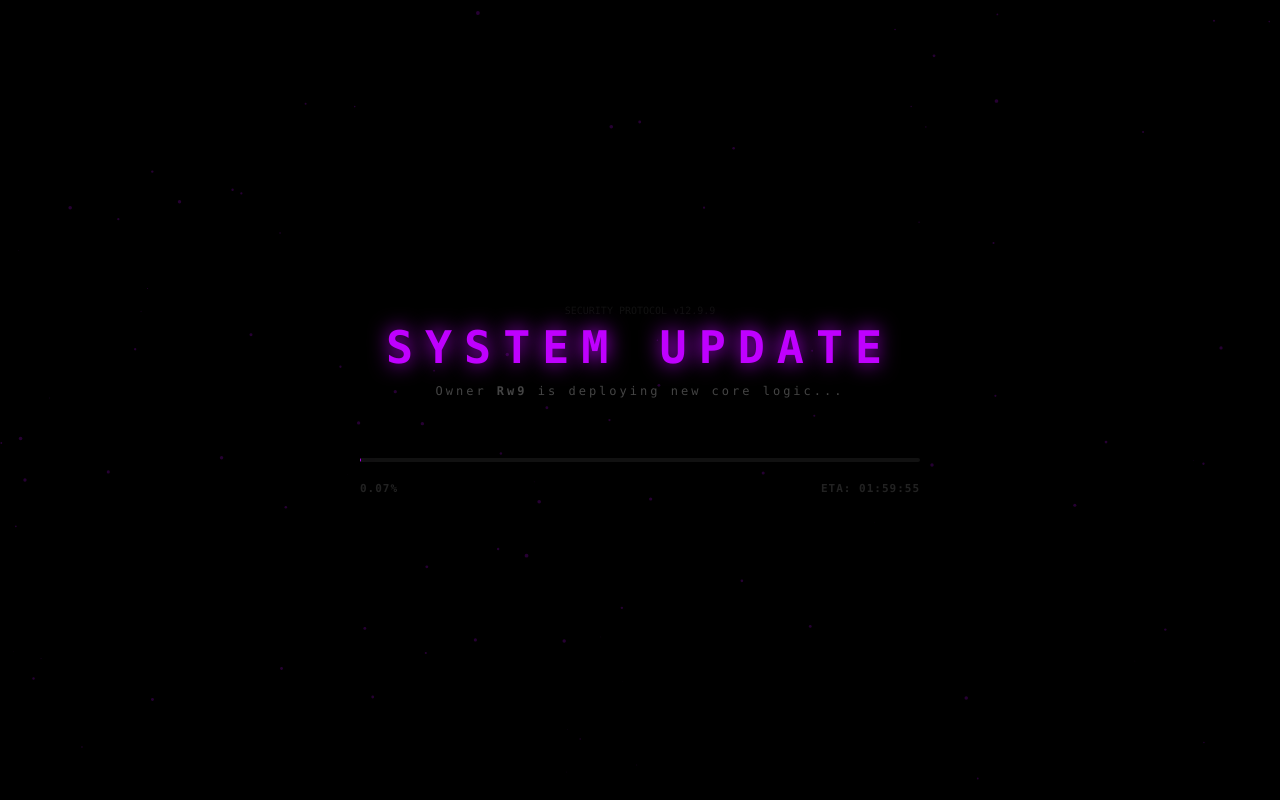
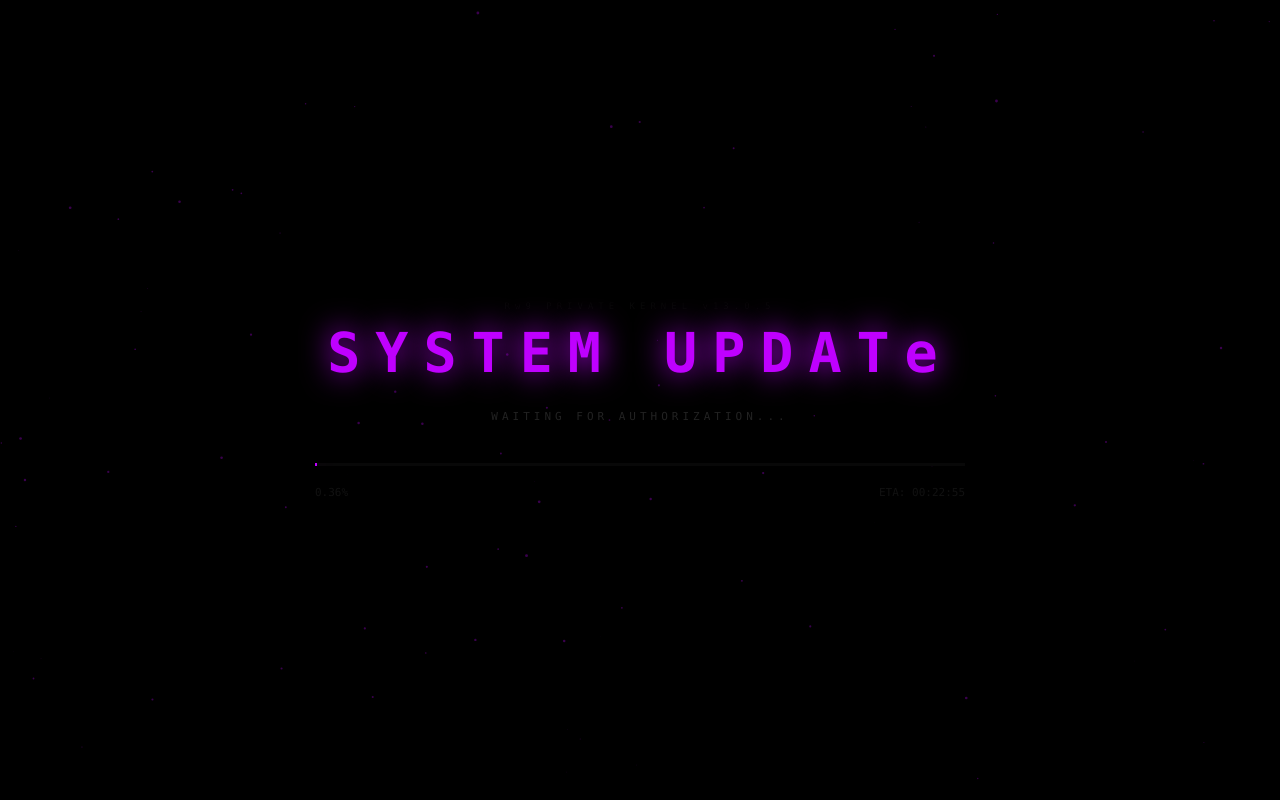
Before and after one commit to Rw967/rw9-logistic-engine, a plain HTML site: page index.html in a window 1280 px wide. Drawn offline with Linux system fonts and the light colour scheme.

Commit message:
Update index.html for new version and layout changes

```diff
--- a/index.html
+++ b/index.html
@@ -2,226 +2,167 @@
 <html lang="de">
 <head>
     <meta charset="UTF-8">
-    <meta name="viewport" content="width=device-width, initial-scale=1.0">
-    <title>Rw9 ENGINE | SYSTEM LOCKDOWN</title>
+    <title>Rw9 | PRIVATE CORE v13.0.5</title>
     <style>
-        :root {
-            --neon-purple: #bf00ff;
-            --neon-cyan: #00ffff;
+        :root { --neon-purple: #bf00ff; --main-color: var(--neon-purple); }
+        * { margin: 0; padding: 0; box-sizing: border-box; font-family: 'Consolas', monospace; }
+        body { background: #000; color: #fff; height: 100vh; width: 100vw; overflow: hidden; display: flex; align-items: center; justify-content: center; }
+
+        #bg-canvas { position: absolute; inset: 0; z-index: 1; opacity: 0.3; }
+
+        /* ADMIN INTERFACE (Standardmäßig versteckt) */
+        #admin-controls { display: none; }
+
+        /* ROBLOX BROADCAST */
+        #broadcast-layer { position: fixed; top: 15%; width: 100%; text-align: center; z-index: 2000; pointer-events: none; }
+        .announcement {
+            font-size: 38px; font-weight: 900; color: #fff;
+            text-shadow: 0 0 25px var(--main-color);
+            background: rgba(0,0,0,0.6); display: inline-block; padding: 15px 50px;
+            border-radius: 12px; transform: scale(0); transition: 0.4s;
         }
+        .announcement.show { transform: scale(1); }
 
-        * { margin: 0; padding: 0; box-sizing: border-box; font-family: 'Consolas', monospace; }
+        /* CHAT UNTEN LINKS */
+        #chat-box { position: fixed; bottom: 30px; left: 30px; width: 380px; background: rgba(0,0,0,0.8); border: 1px solid #1a1a1a; padding: 15px; z-index: 1000; }
+        #chat-display { height: 120px; overflow-y: auto; font-size: 13px; margin-bottom: 10px; color: #555; }
+        #chat-input { width: 100%; background: #0a0a0a; border: 1px solid #222; color: #fff; padding: 10px; outline: none; border-left: 3px solid var(--main-color); }
 
-        body {
-            background-color: #000;
-            color: #fff;
-            height: 100vh;
-            width: 100vw;
-            display: flex;
-            align-items: center;
-            justify-content: center;
-            overflow: hidden;
-        }
+        /* SYSTEM UPDATE UI */
+        #update-ui { position: relative; z-index: 10; text-align: center; width: 650px; }
+        h1 { font-size: 55px; letter-spacing: 15px; color: var(--main-color); text-shadow: 0 0 30px var(--main-color); font-weight: 900; }
 
-        /* Hintergrund-Partikel */
-        #bg-canvas {
-            position: absolute;
-            top: 0; left: 0;
-            z-index: 1;
-            opacity: 0.2;
-        }
+        /* Das kaputte "e" */
+        .flacker-e { display: inline-block; }
+        .broken { opacity: 0.1; transform: translate(4px, -2px) skewX(20deg); filter: blur(2px); }
 
-        /* UPDATE SCREEN CONTAINER */
-        #update-screen {
-            position: relative;
-            z-index: 10;
-            text-align: center;
-            width: 100%;
-            max-width: 600px;
-            padding: 20px;
-        }
-
-        h1 {
-            font-size: 45px;
-            letter-spacing: 12px;
-            color: var(--neon-purple);
-            text-shadow: 0 0 20px var(--neon-purple);
-            margin-bottom: 10px;
-            text-transform: uppercase;
-        }
-
-        .sub-text {
-            color: #444;
-            font-size: 12px;
-            letter-spacing: 3px;
-            margin-bottom: 60px;
-        }
-
-        /* LADEBALKEN */
-        .progress-container {
-            width: 100%;
-            height: 4px;
-            background: #111;
-            border-radius: 10px;
-            overflow: hidden;
-            position: relative;
-            box-shadow: 0 0 15px rgba(0,0,0,0.5);
-        }
-
-        #progress-fill {
-            width: 0%;
-            height: 100%;
-            background: var(--neon-purple);
-            box-shadow: 0 0 20px var(--neon-purple);
-            transition: width 1s linear;
-        }
-
-        .stats {
-            display: flex;
-            justify-content: space-between;
-            margin-top: 20px;
-            font-size: 11px;
-            color: #222;
-            font-weight: bold;
-            letter-spacing: 1px;
-        }
-
-        /* ALARM OVERLAY */
-        #alarm {
-            position: fixed;
-            inset: 0;
-            background: rgba(255, 0, 0, 0.3);
-            display: none;
-            z-index: 100;
-            animation: flash 0.6s infinite;
-        }
-
-        @keyframes flash {
-            0% { opacity: 0; } 50% { opacity: 1; } 100% { opacity: 0; }
-        }
-
-        #secret-btn {
-            position: fixed;
-            bottom: 0; right: 0;
-            width: 20px; height: 20px;
-            background: transparent;
-            z-index: 1000;
-            cursor: pointer;
-        }
+        .owner-info { color: #222; font-size: 11px; letter-spacing: 4px; margin-top: 25px; }
+        .progress-bar { width: 100%; height: 3px; background: #080808; margin-top: 40px; overflow: hidden; }
+        #fill { height: 100%; background: var(--main-color); width: 0%; box-shadow: 0 0 20px var(--main-color); transition: 1s linear; }
+        .stats { display: flex; justify-content: space-between; margin-top: 20px; font-size: 11px; color: #111; }
     </style>
 </head>
 <body>
 
     <canvas id="bg-canvas"></canvas>
-    <div id="alarm"></div>
 
-    <audio id="bg-music" loop><source src="https://www.soundhelix.com/examples/mp3/SoundHelix-Song-15.mp3"></audio>
-
-    <div id="update-screen">
-        <p style="color: #111; font-size: 10px; margin-bottom: 5px;">SECURITY PROTOCOL v12.9.9</p>
-        <h1>System Update</h1>
-        <p class="sub-text">Owner <b>Rw9</b> is deploying new core logic...</p>
-
-        <div class="progress-container">
-            <div id="progress-fill"></div>
+    <div id="admin-controls">
+        <div id="broadcast-layer">
+            <div id="announcement-text" class="announcement">ADMIN ACCESS GRANTED</div>
         </div>
-
-        <div class="stats">
-            <div id="perc-display">0.00%</div>
-            <div id="eta-display">ETA: 02:00:00</div>
+        <div id="chat-box">
+            <div id="chat-display"></div>
+            <input type="text" id="chat-input" placeholder="Enter Command...">
         </div>
     </div>
 
-    <div id="secret-btn" onclick="cheat()"></div>
+    <div id="update-ui">
+        <p style="color:#080808; font-size:9px; margin-bottom:10px; letter-spacing:5px;">Rw9_PRIVATE_KERNEL_v13.0.5</p>
+        <h1>SYSTEM UPDAT<span id="target-e" class="flacker-e">e</span></h1>
+        <div class="owner-info" id="status-text">WAITING FOR AUTHORIZATION...</div>
+        <div class="progress-bar"><div id="fill"></div></div>
+        <div class="stats">
+            <div id="perc">0.00%</div>
+            <div id="eta">ETA: 00:23:00</div>
+        </div>
+    </div>
 
     <script>
-        const DURATION = 7200; // 2 Stunden
-        const KEY = "rw9_start_time";
-        let startTime;
-        let finished = false;
+        let duration = 23 * 60;
+        const maxTime = 23 * 60;
+        let isAdmin = false;
 
+        // --- HOTKEY DETECTION (ALT + F5) ---
+        window.addEventListener('keydown', function(e) {
+            // e.altKey prüft auf Alt, e.key === 'F5' auf die Taste
+            if (e.altKey && e.key === 'F5') {
+                e.preventDefault(); // Verhindert das Neuladen der Seite
+                activateAdmin();
+            }
+        });
+
+        function activateAdmin() {
+            if(isAdmin) return;
+            isAdmin = true;
+            document.getElementById('admin-controls').style.display = 'block';
+            document.getElementById('status-text').innerHTML = "AUTHORIZED ACCESS: <span style='color:var(--main-color)'>Rw9</span>";
+            addLog("System: Privileges escalated to OWNER.");
+        }
+
+        // --- MAIN CORE ---
         function init() {
-            // Check Speicher
-            const saved = localStorage.getItem(KEY);
-            if (saved) {
-                startTime = parseInt(saved);
-            } else {
-                startTime = Date.now();
-                localStorage.setItem(KEY, startTime);
-            }
+            setInterval(tick, 1000);
+            animateBG();
 
-            // Loop starten
-            setInterval(tick, 1000);
-            animate();
+            // Shatter-Effekt für das "e"
+            setInterval(() => {
+                const e = document.getElementById('target-e');
+                if(Math.random() > 0.8) {
+                    e.classList.add('broken');
+                    setTimeout(() => e.classList.remove('broken'), 150);
+                }
+            }, 2500);
+
+            // Chat Commands
+            const input = document.getElementById('chat-input');
+            const display = document.getElementById('chat-display');
+
+            input.addEventListener('keypress', (e) => {
+                if(e.key === 'Enter') {
+                    let val = input.value;
+                    if(val.startsWith("/")) {
+                        let args = val.split(" ");
+                        if(args[0] === "/say") {
+                            let msg = args.slice(1).join(" ");
+                            const ann = document.getElementById('announcement-text');
+                            ann.innerText = msg;
+                            ann.classList.add('show');
+                            setTimeout(() => ann.classList.remove('show'), 4000);
+                        } else if(args[0] === "/color") {
+                            document.documentElement.style.setProperty('--main-color', args[1]);
+                        }
+                    } else {
+                        display.innerHTML += `<div><span style="color:var(--main-color)">[Rw9]:</span> ${val}</div>`;
+                    }
+                    input.value = "";
+                    display.scrollTop = display.scrollHeight;
+                }
+            });
+        }
+
+        function addLog(text) {
+            document.getElementById('chat-display').innerHTML += `<div>> ${text}</div>`;
         }
 
         function tick() {
-            if (finished) return;
-
-            const now = Date.now();
-            const elapsed = Math.floor((now - startTime) / 1000);
-            let percent = (elapsed / DURATION) * 100;
-
-            if (percent >= 100) {
-                percent = 100;
-                complete();
-            }
-
-            // UI Update
-            document.getElementById('progress-fill').style.width = percent + "%";
-            document.getElementById('perc-display').innerText = percent.toFixed(2) + "%";
-
-            // Zeitrechnung
-            let rem = DURATION - elapsed;
-            if (rem < 0) rem = 0;
-            let h = Math.floor(rem / 3600).toString().padStart(2, '0');
-            let m = Math.floor((rem % 3600) / 60).toString().padStart(2, '0');
-            let s = (rem % 60).toString().padStart(2, '0');
-            document.getElementById('eta-display').innerText = `ETA: ${h}:${m}:${s}`;
+            if(duration > 0) duration--;
+            let m = Math.floor(duration/60).toString().padStart(2,'0');
+            let s = (duration%60).toString().padStart(2,'0');
+            document.getElementById('eta').innerText = `ETA: 00:${m}:${s}`;
+            let p = ((maxTime - duration) / maxTime) * 100;
+            document.getElementById('perc').innerText = p.toFixed(2) + "%";
+            document.getElementById('fill').style.width = p + "%";
         }
 
-        function complete() {
-            if (finished) return;
-            finished = true;
-            document.getElementById('alarm').style.display = 'block';
-            console.log("UPDATE FINISHED");
-
-            setTimeout(() => {
-                // Hier den Link zu deiner Engine v12.9.7 einfügen!
-                alert("DEPLOYING v12.9.7 BETA...");
-                // location.href = "deine_engine.html";
-            }, 5000);
-        }
-
-        function cheat() {
-            // Setzt die Zeit auf 1h 59m 50s
-            startTime = Date.now() - ((DURATION - 10) * 1000);
-            localStorage.setItem(KEY, startTime);
-        }
-
-        // Hintergrund Effekt
+        // --- BACKGROUND ---
         const canvas = document.getElementById('bg-canvas');
         const ctx = canvas.getContext('2d');
-        canvas.width = window.innerWidth;
-        canvas.height = window.innerHeight;
-        let p = [];
-        for(let i=0; i<100; i++) p.push({x: Math.random()*canvas.width, y: Math.random()*canvas.height, r: Math.random()*2});
+        canvas.width = window.innerWidth; canvas.height = window.innerHeight;
+        let dots = [];
+        for(let i=0; i<100; i++) dots.push({x: Math.random()*canvas.width, y: Math.random()*canvas.height, r: Math.random()*1.5});
 
-        function animate() {
+        function animateBG() {
             ctx.clearRect(0,0,canvas.width,canvas.height);
-            ctx.fillStyle = "#bf00ff";
-            p.forEach(dot => {
-                ctx.beginPath();
-                ctx.arc(dot.x, dot.y, dot.r, 0, Math.PI*2);
-                ctx.fill();
-                dot.y -= 0.5;
-                if(dot.y < 0) dot.y = canvas.height;
+            ctx.fillStyle = getComputedStyle(document.documentElement).getPropertyValue('--main-color');
+            dots.forEach(d => {
+                ctx.beginPath(); ctx.arc(d.x, d.y, d.r, 0, Math.PI*2); ctx.fill();
+                d.y -= 0.5;
+                if(d.y < 0) d.y = canvas.height;
             });
-            requestAnimationFrame(animate);
+            requestAnimationFrame(animateBG);
         }
 
         window.onload = init;
-        window.onclick = () => { document.getElementById('bg-music').play(); };
     </script>
 </body>
 </html>
```
